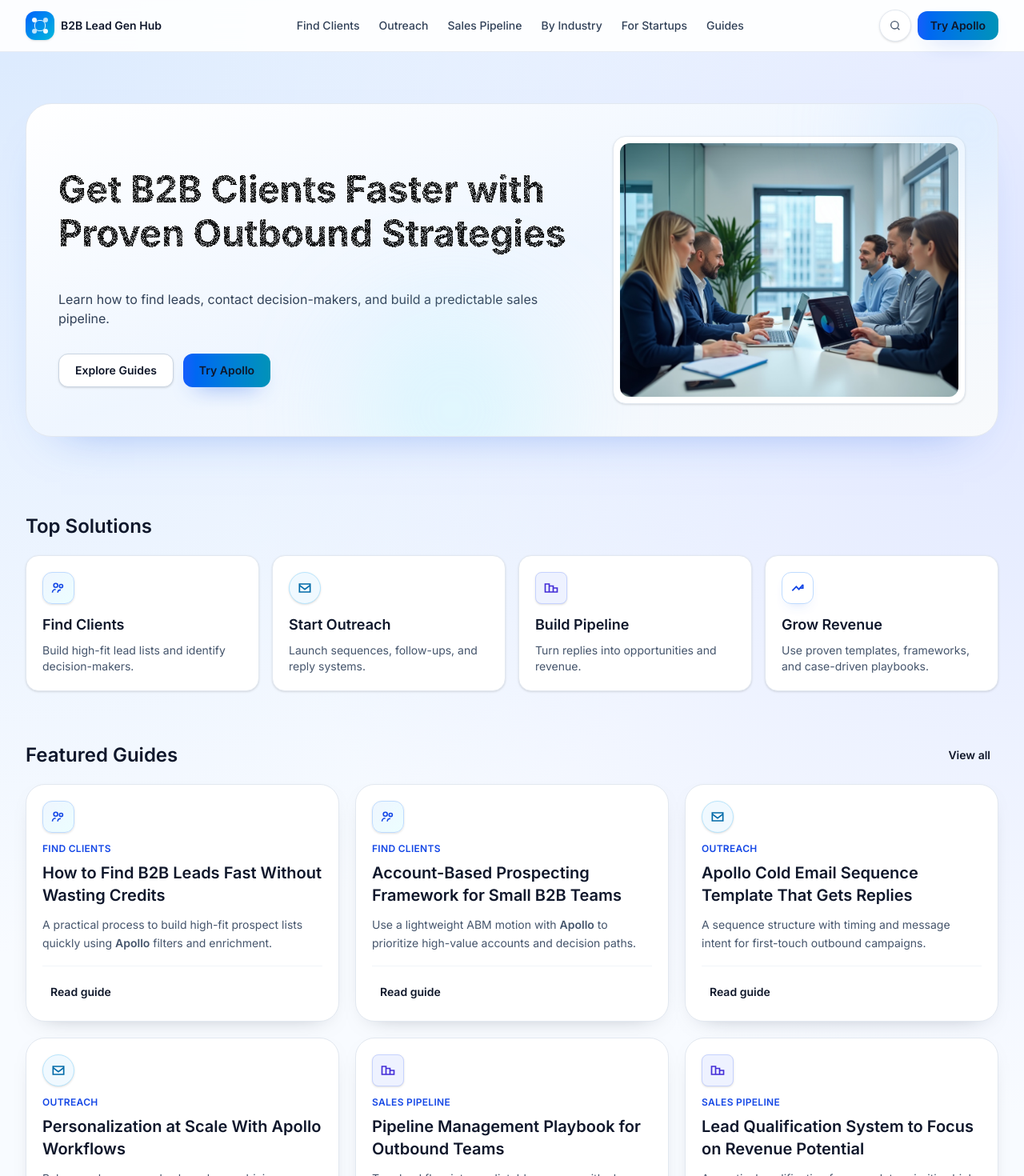
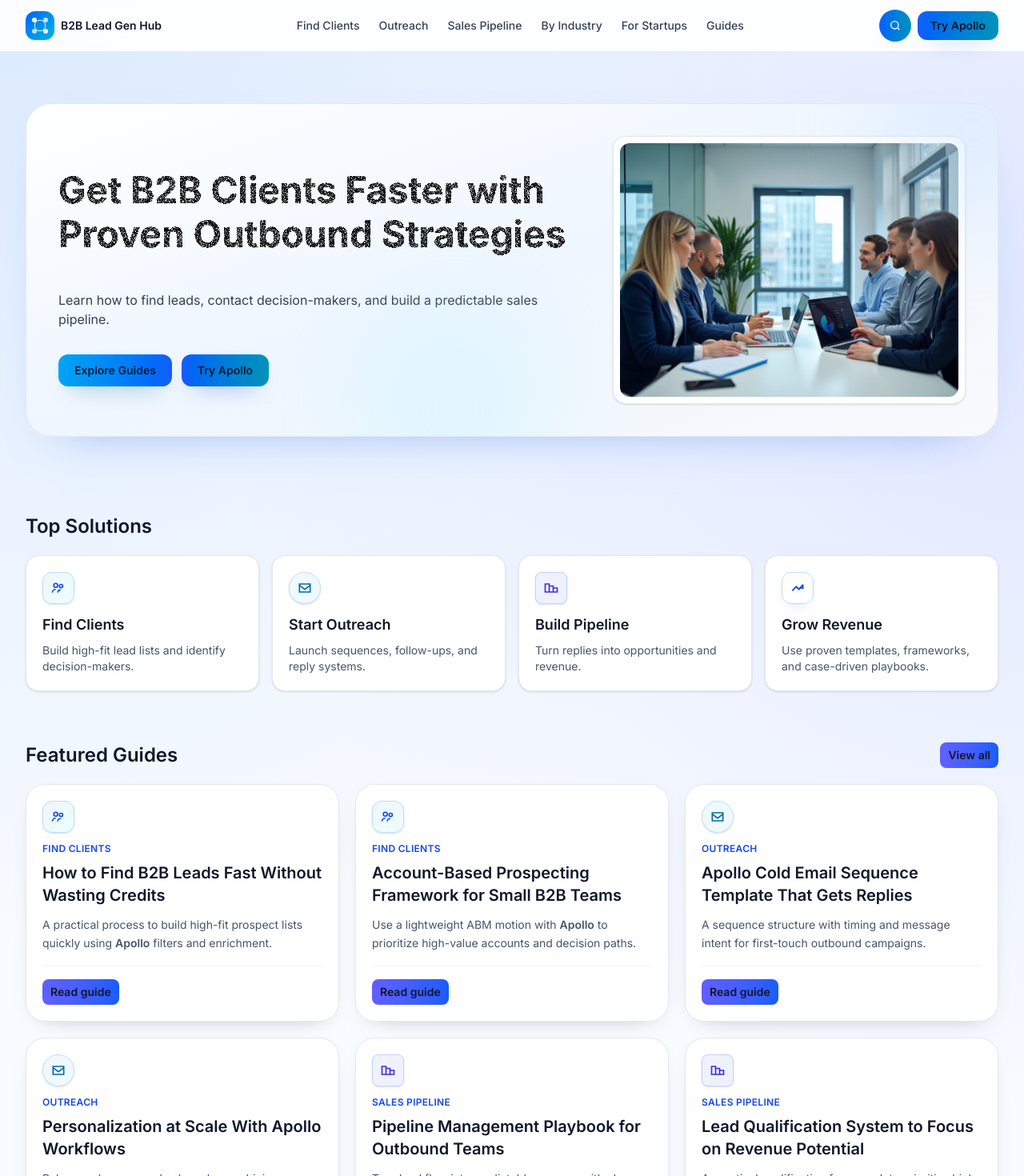
Before and after one commit to annalius3/b2bleadgenerationtools, a Next.js app: page / in a window 1280 px wide. Shown: the top 1470 px of the page at 80% size. Built offline with nearby package versions, Linux system fonts and the light colour scheme.

Commit message:
Update button styles: gradient backgrounds with white text

```diff
--- a/app/globals.css
+++ b/app/globals.css
@@ -42,19 +42,19 @@
   }
 
   .btn-secondary {
-    @apply inline-flex items-center justify-center rounded-xl border border-slate-300 bg-white px-4 py-2 text-sm font-semibold text-slate-800 shadow-sm transition duration-200 hover:-translate-y-0.5 hover:border-blue-200 hover:text-blue-700 focus-visible:outline-none focus-visible:ring-2 focus-visible:ring-blue-200 focus-visible:ring-offset-2;
+    @apply inline-flex items-center justify-center rounded-xl bg-gradient-to-r from-sky-500 to-blue-600 px-4 py-2 text-sm font-semibold text-white shadow-[0_12px_28px_-16px_rgba(14,116,144,0.85)] transition duration-200 hover:-translate-y-0.5 hover:from-sky-600 hover:to-blue-700 focus-visible:outline-none focus-visible:ring-2 focus-visible:ring-sky-300 focus-visible:ring-offset-2;
   }
 
   .btn-ghost {
-    @apply inline-flex items-center justify-center rounded-lg px-2.5 py-1.5 text-sm font-semibold text-blue-700 transition hover:bg-blue-50 focus-visible:outline-none focus-visible:ring-2 focus-visible:ring-blue-200 focus-visible:ring-offset-2;
+    @apply inline-flex items-center justify-center rounded-lg bg-gradient-to-r from-indigo-500 to-blue-600 px-2.5 py-1.5 text-sm font-semibold text-white shadow-[0_10px_22px_-16px_rgba(79,70,229,0.9)] transition hover:from-indigo-600 hover:to-blue-700 focus-visible:outline-none focus-visible:ring-2 focus-visible:ring-indigo-300 focus-visible:ring-offset-2;
   }
 
   .btn-icon {
-    @apply inline-flex h-10 w-10 items-center justify-center rounded-full border border-slate-200 bg-white text-slate-600 shadow-sm transition duration-200 hover:-translate-y-0.5 hover:border-blue-200 hover:text-blue-700 focus-visible:outline-none focus-visible:ring-2 focus-visible:ring-blue-200 focus-visible:ring-offset-2;
+    @apply inline-flex h-10 w-10 items-center justify-center rounded-full bg-gradient-to-r from-blue-600 to-cyan-600 text-white shadow-[0_12px_24px_-18px_rgba(37,99,235,0.9)] transition duration-200 hover:-translate-y-0.5 hover:from-blue-700 hover:to-cyan-700 focus-visible:outline-none focus-visible:ring-2 focus-visible:ring-blue-300 focus-visible:ring-offset-2;
   }
 
   .btn-pill {
-    @apply inline-flex items-center justify-center whitespace-nowrap rounded-full border border-slate-200 bg-white px-3 py-1 text-xs font-medium text-slate-700 transition hover:border-blue-200 hover:text-blue-700;
+    @apply inline-flex items-center justify-center whitespace-nowrap rounded-full bg-gradient-to-r from-blue-600 to-cyan-600 px-3 py-1 text-xs font-medium text-white shadow-[0_10px_20px_-16px_rgba(37,99,235,0.85)] transition hover:from-blue-700 hover:to-cyan-700;
   }
 }
 
```
